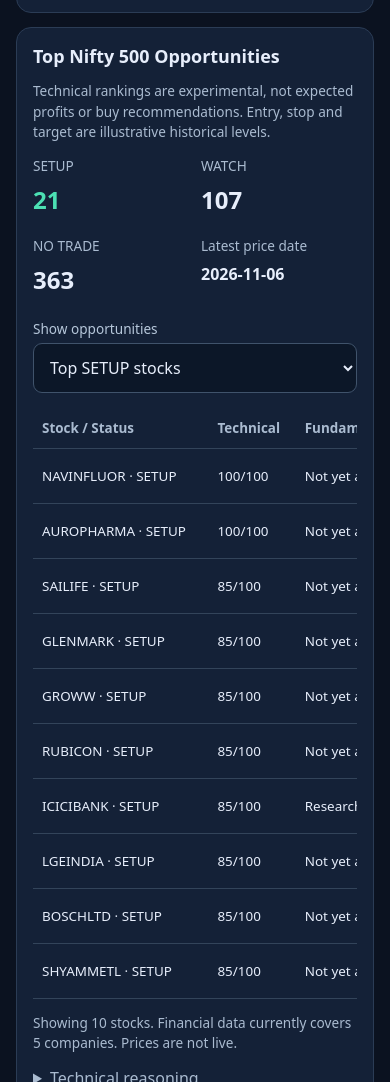
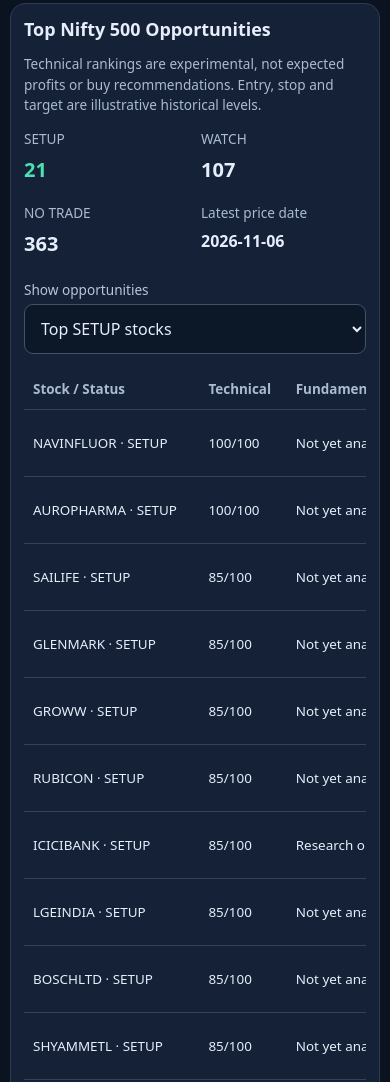
Before and after one commit to Gunalan2026/nse-india-swing-trading, a plain HTML site: page index.html in a window 390 px wide. Shown: the part 561-1643 px from the top of the page. Drawn offline with Linux system fonts and the light colour scheme.

Commit message:
Implement mobile optimization for dashboard styles
Added mobile optimization styles for dashboard layout.

```diff
--- a/index.html
+++ b/index.html
@@ -46,6 +46,33 @@ summary{cursor:pointer;color:#aabbd0}
 @media(min-width:700px){
 .grid{grid-template-columns:repeat(4,1fr)}
 .two{display:grid;grid-template-columns:1fr 1fr;gap:14px}
+}
+
+/* Dashboard v4.1 - Mobile Optimization */
+@media (max-width: 699px) {
+  .wrap {
+    padding: 10px;
+  }
+
+  .card {
+    padding: 13px;
+  }
+
+  .metric {
+    font-size: 1.25rem;
+  }
+
+  .actions {
+    flex-wrap: wrap;
+  }
+
+  button, input, select {
+    min-height: 44px;
+  }
+
+  .scroll {
+    -webkit-overflow-scrolling: touch;
+  }
 }
 </style>
 </head>
```
